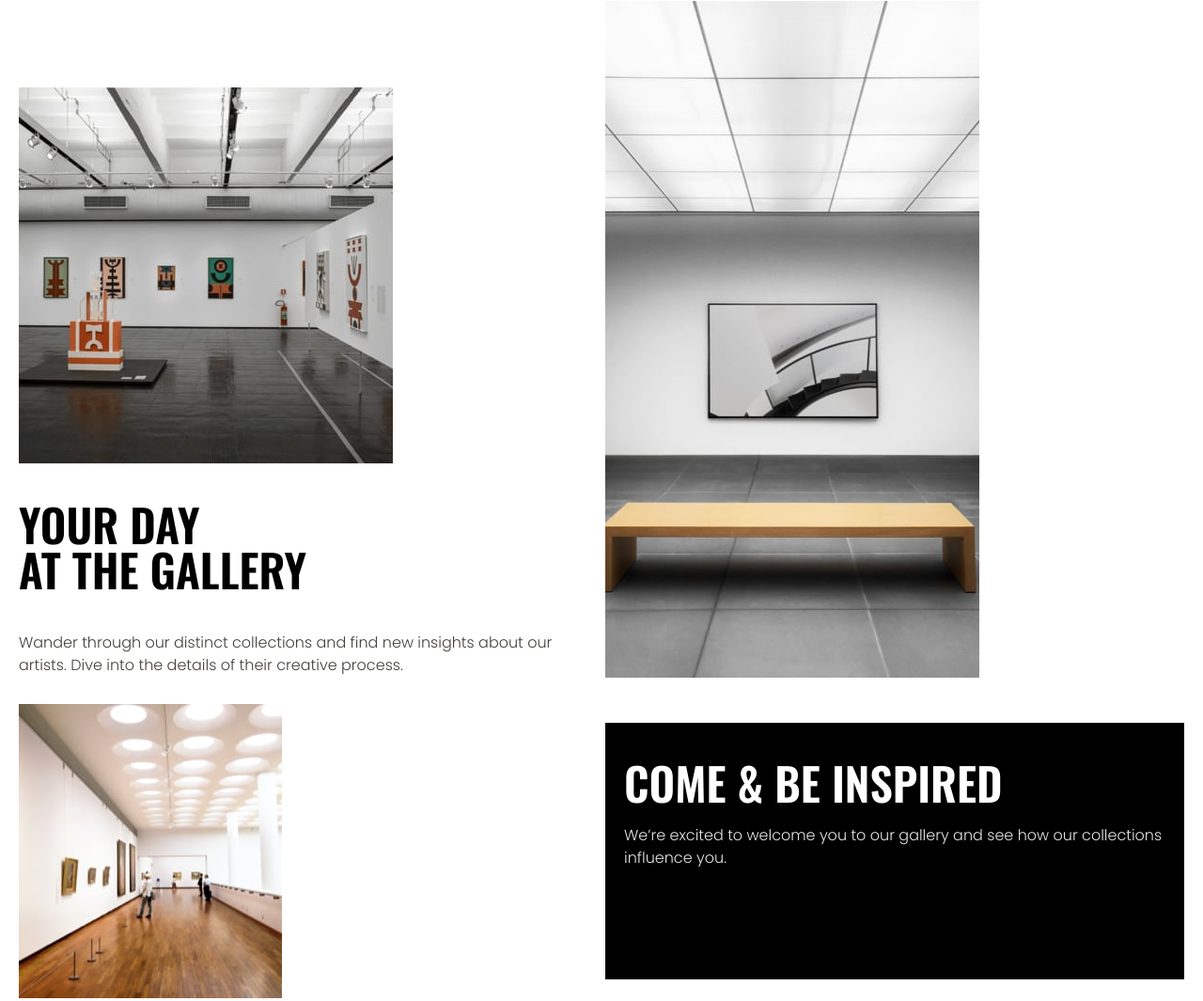
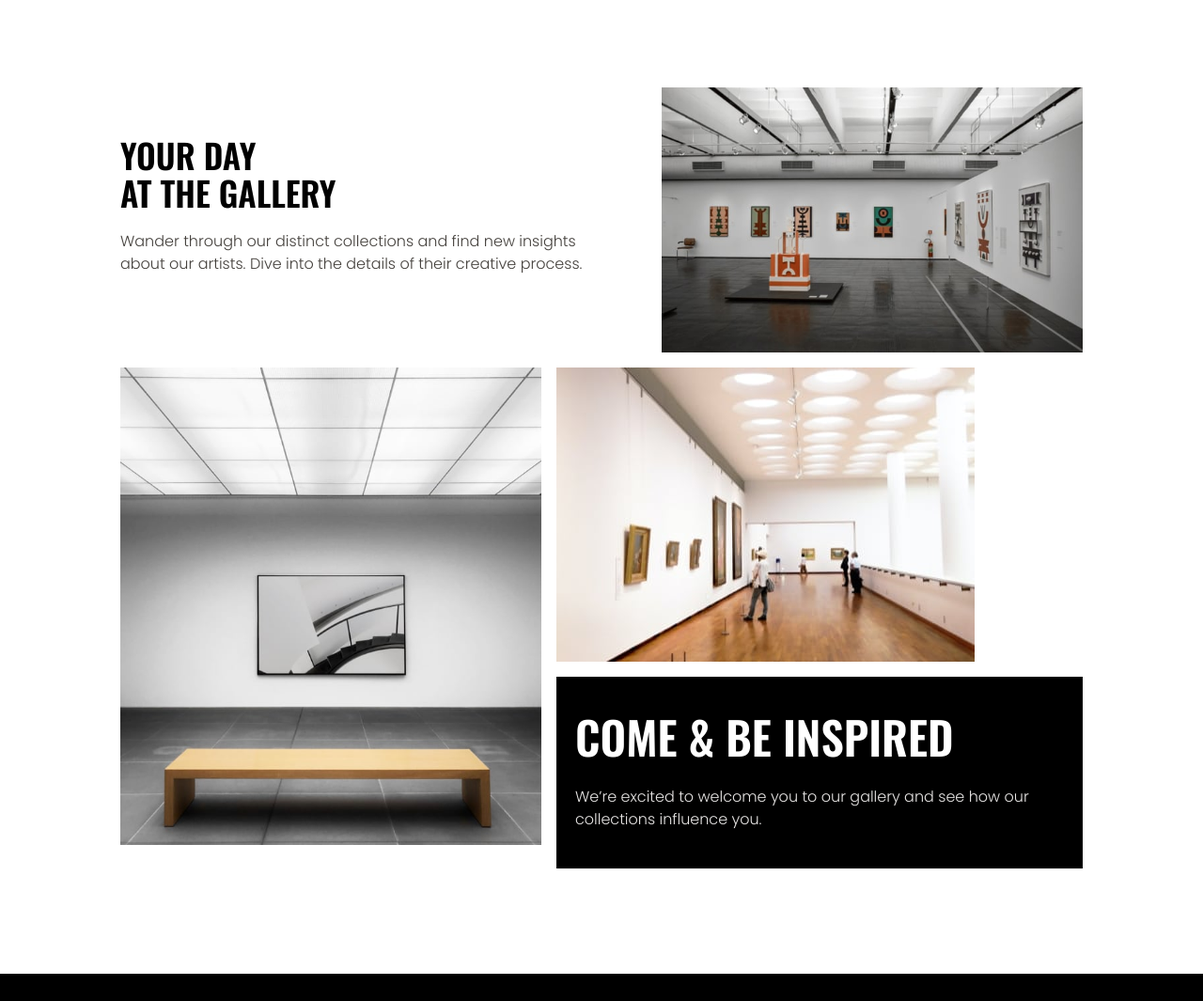
Before and after one commit to priyankac79/art-gallery, a website built with Vite: page index.html in a window 1280 px wide. Shown: the part 588-1653 px from the top of the page at 94% size. Built offline with nearby package versions, Linux system fonts and the light colour scheme.

Commit message:
tablet design works

```diff
--- a/index.html
+++ b/index.html
@@ -31,30 +31,34 @@
         </div>
         </div>
         </div>
-        <div class="mx-5 md:grid grid-cols-2 gap-2">
-            <div class="mt-28 md:grid">
+        <div class="mx-5 md:m-10 lg:m-0">
+            <div class="mt-28 md:flex md:flex-row-reverse lg:mx-32">
                 <img src="assets/mobile/image-grid-1.jpg" alt="gallery-1-mobile" class="md:hidden">
-                <img src="assets/tablet/image-grid-1.jpg" alt="gallery-1-tablet" class="hidden md:block">
-                <img src="assets/desktop/image-grid-1.jpg" alt="gallery-1-desktop" class="hidden">
-                <h1 class="font-[Oswald] text-5xl uppercase font-semibold my-5 -mr-3.5">Your day<br>at the gallery</h1>
-                <p class="font-[Poppins] text-stone-700 font-light">
-                Wander through our distinct collections and find new insights about
-                our artists. Dive into the details of their creative process.
-                </p>
+                <img src="assets/tablet/image-grid-1.jpg" alt="gallery-1-tablet" class="hidden md:block lg:hidden">
+                <img src="assets/desktop/image-grid-1.jpg" alt="gallery-1-desktop" class="hidden lg:block max-w-md">
+                <div class="lg:my-8">
+                    <h1 class="font-[Oswald] text-5xl uppercase font-semibold my-5 -mr-3.5 lg:text-4xl">Your day<br>at the gallery</h1>
+                    <p class="font-[Poppins] text-stone-700 font-light md:mr-20 lg:mr-14">
+                    Wander through our distinct collections and find new insights about
+                    our artists. Dive into the details of their creative process.
+                    </p>
+                </div>
             </div>
-            <div class="my-5">
+            <div class="md:flex lg:mx-32">
+            <div class="my-4 md:flex-none">
                 <img src="assets/mobile/image-grid-2.jpg" alt="gallery-2-mobile" class="md:hidden">
-                <img src="assets/tablet/image-grid-2.jpg" alt="gallery-2-tablet" class="hidden md:block">
-                <img src="assets/desktop/image-grid-2.jpg" alt="gallery-2-desktop" class="hidden">
+                <img src="assets/tablet/image-grid-2.jpg" alt="gallery-2-tablet" class="hidden md:block lg:hidden">
+                <img src="assets/desktop/image-grid-2.jpg" alt="gallery-2-desktop" class="hidden lg:block max-w-md">
             </div>
-            <div>
+            <div class="md:ml-4">
+            <div class="md:mt-4">
                 <img src="assets/mobile/image-grid-3.jpg" alt="gallery-3-mobile" class="md:hidden">
-                <img src="assets/tablet/image-grid-3.jpg" alt="gallery-3-tablet" class="hidden md:block">
-                <img src="assets/desktop/image-grid-3.jpg" alt="gallery-3-desktop" class="hidden">
+                <img src="assets/tablet/image-grid-3.jpg" alt="gallery-3-tablet" class="hidden md:block lg:hidden">
+                <img src="assets/desktop/image-grid-3.jpg" alt="gallery-3-desktop" class="hidden lg:block">
             </div>
-            <div class="my-5 bg-black px-5 py-10">
+            <div class="my-5 bg-black px-5 py-10 md:py-20 md:my-0 md:mt-4 lg:py-10">
                 <h1 class="font-[Oswald] text-5xl text-white font-semibold uppercase">Come &amp; be inspired</h1>
-                <p class="font-[Poppins] text-stone-200 font-light pt-5">
+                <p class="font-[Poppins] text-stone-200 font-light pt-5 md:pt-11 lg:pt-7">
                 We’re excited to welcome you to our gallery and see how our collections
                 influence you.
                 </p>
```
